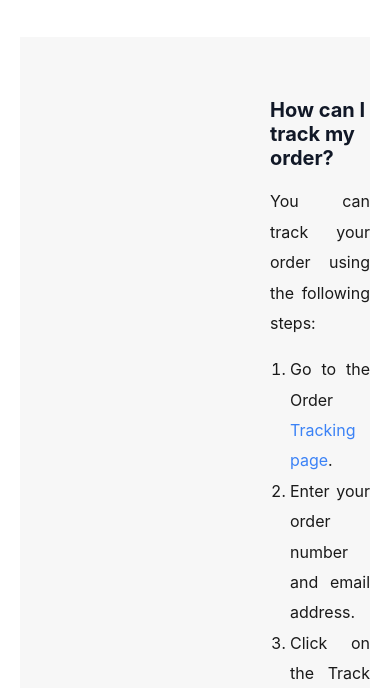
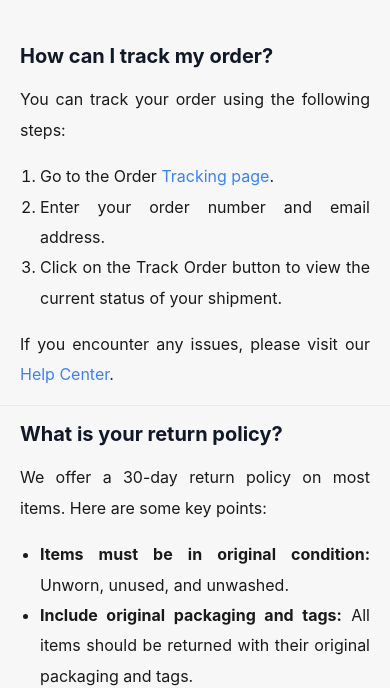
Before and after one commit to Fravio99/simple-faq-master, a plain HTML site: page index.html in a window 390 px wide. Shown: the part 166-854 px from the top of the page. Drawn offline with Linux system fonts and the light colour scheme.

Commit message:
Responsive

```diff
--- a/index.html
+++ b/index.html
@@ -27,7 +27,6 @@
 .faq-container {
   max-width: auto;
   margin: auto;
-  padding: 20px;
   background-color: #ffffff;
   border-radius: 8px;
   box-shadow: 0 4px 8px rgba(0, 0, 0, 0.05);
@@ -45,10 +44,16 @@ h1 {
   margin-bottom: 40px;
 }
 
+.faq-section .faq-content {
+  max-width: 800px; /* ou 90%, adapte selon ton design */
+  margin: 0 auto;
+  padding: 0 20px; /* pour un peu d'espace sur les côtés en mobile */
+}
+
 .faq-section h2 {
   font-size: 20px;
   margin-bottom: 10px;
-  margin-left: 250px;
+  /* margin-left: 250px; */
   color: #111827;
 }
 
@@ -56,7 +61,7 @@ h1 {
 .faq-section p{
   text-align: justify;
   margin-bottom: 15px;
-  margin-left: 250px;
+  /* margin-left: 250px; */
   line-height: 1.9;
 }
 
@@ -64,7 +69,7 @@ h1 {
 .faq-section ol,
 .faq-section ul {
   padding-left: 20px;
-  margin-left: 250px;
+  /* margin-left: 250px; */
   text-align: justify;
   margin-bottom: 15px;
   line-height: 1.9;
@@ -121,6 +126,7 @@ hr {
       <div class="section">
 
           <div class="faq-section">
+            <div class="faq-content">
               <h2>How can I track my order?</h2>
               <p>You can track your order using the following steps:</p>
               <ol>
@@ -130,10 +136,12 @@ hr {
               </ol>
               <p>If you encounter any issues, please visit our <a href="#">Help Center</a>.</p>
               </div>
+          </div>
 
           <hr>
 
           <div class="faq-section">
+            <div class="faq-content">
                 <h2>What is your return policy?</h2>
                 <p>We offer a 30-day return policy on most items. Here are some key points:</p>
                 <ul>
@@ -143,6 +151,8 @@ hr {
                 </ul>
                 <p>For more detailed information, read our full <a href="#">Return Policy</a>.</p>
             </div>
+          </div>
+
           <br><br>
           <div class="author-info">
               Coded by <a href="#">Fraviogarry</a> | Challenge by
```
Lines whose indentation alone changed are shown as unchanged.
